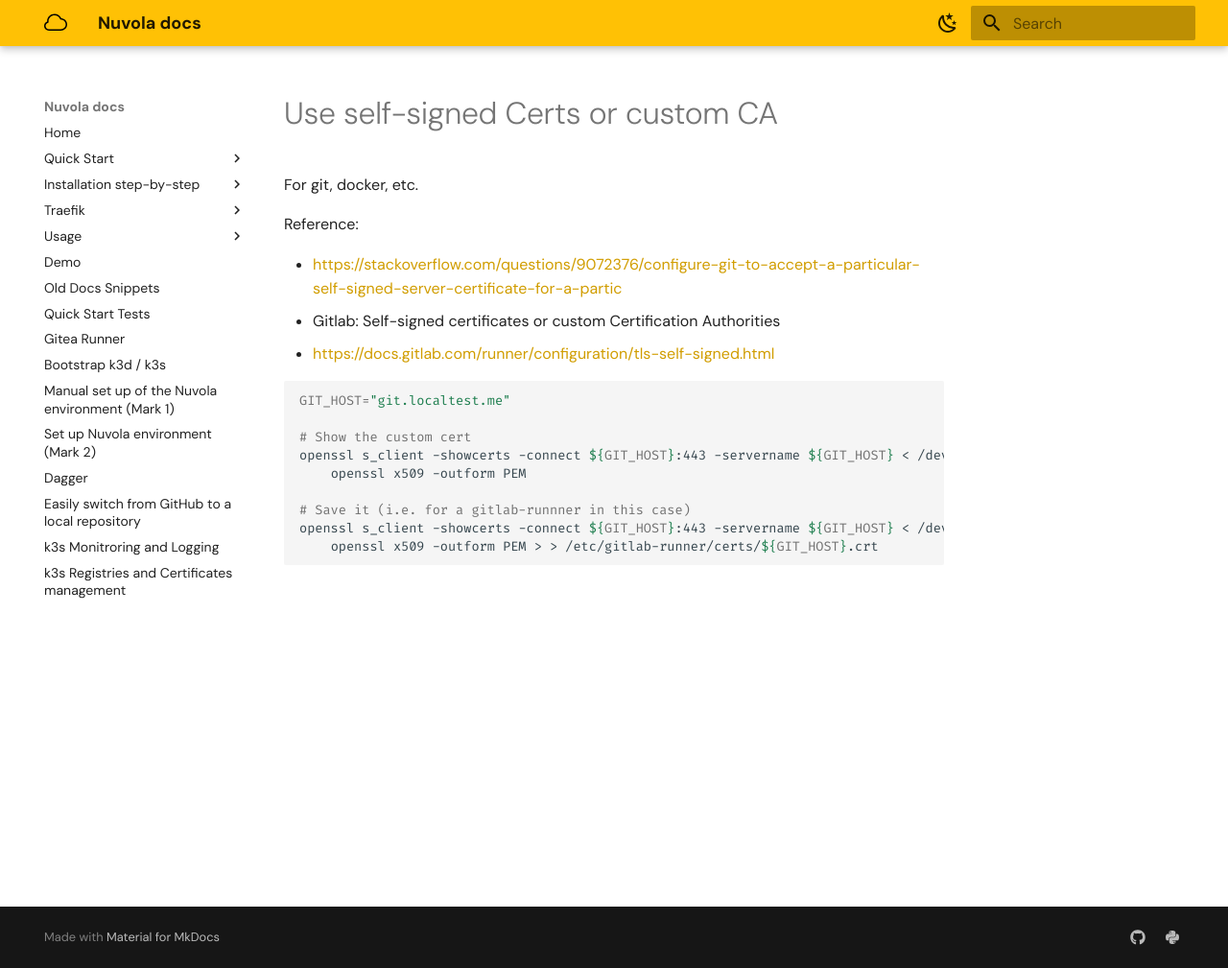
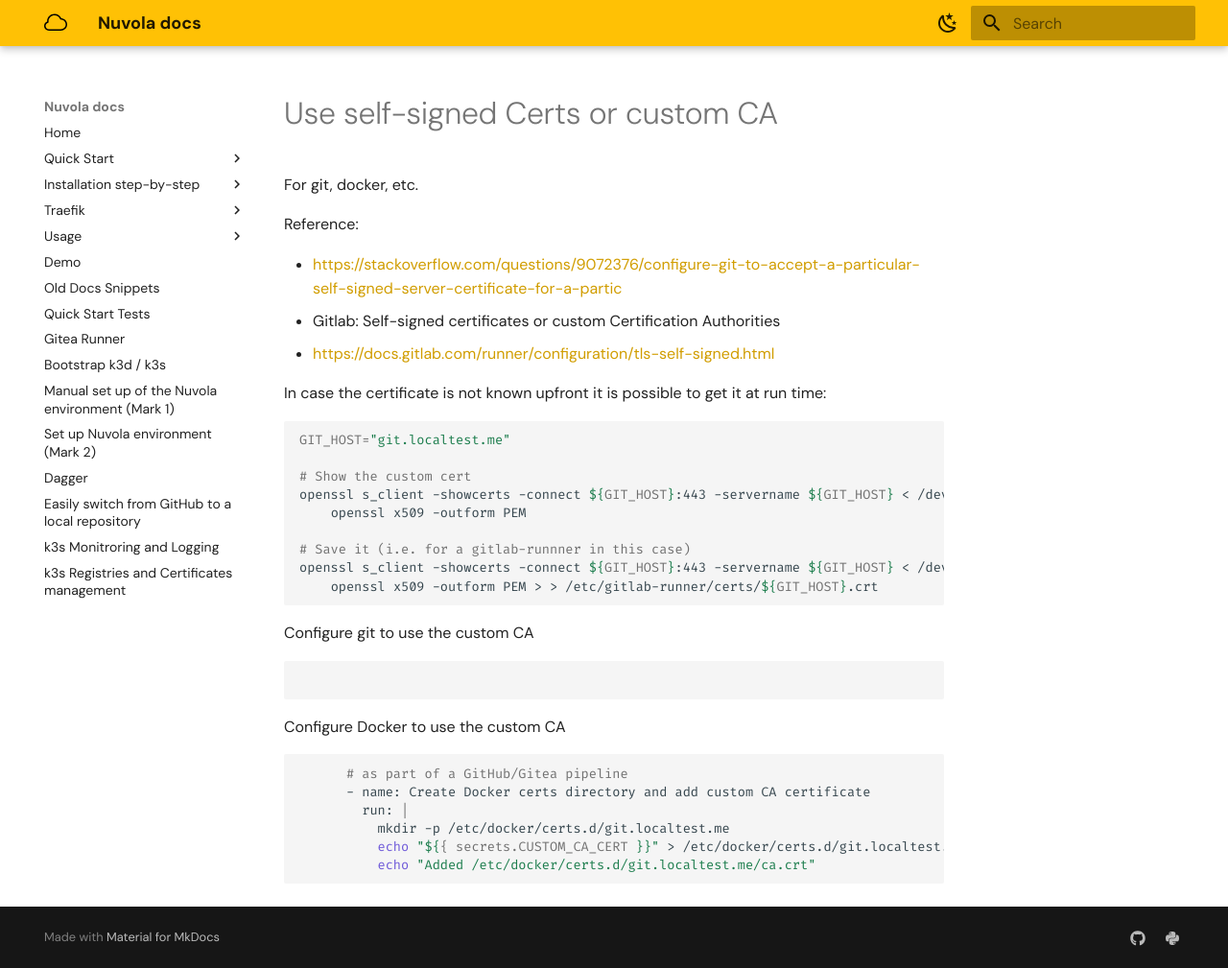
Before and after one commit to kubernetista/nuvola-docs, an MkDocs documentation site: the page built from docs/Custom-CAs-Self-Signed-Certs.md, in a window 1280 px wide and 1009 px high. Shown: the whole window at 96% size. Built offline with MkDocs 1.6.1 and Material for MkDocs 9.7.7, drawn with Linux system fonts in a browser that asks for light colours; plug-ins that fetch from the network failed and are left out.

Commit message:
sync from nuvola repo

````diff
--- a/docs/Custom-CAs-Self-Signed-Certs.md
+++ b/docs/Custom-CAs-Self-Signed-Certs.md
@@ -7,6 +7,8 @@ Reference:
 - <https://stackoverflow.com/questions/9072376/configure-git-to-accept-a-particular-self-signed-server-certificate-for-a-partic>
 - Gitlab: Self-signed certificates or custom Certification Authorities
   - <https://docs.gitlab.com/runner/configuration/tls-self-signed.html>
+
+In case the certificate is not known upfront it is possible to get it at run time:
 
 ```sh
 GIT_HOST="git.localtest.me"
@@ -20,3 +22,21 @@ openssl s_client -showcerts -connect ${GIT_HOST}:443 -servername ${GIT_HOST} < /
     openssl x509 -outform PEM > > /etc/gitlab-runner/certs/${GIT_HOST}.crt
 
 ```
+
+Configure git to use the custom CA
+
+```sh
+
+```
+
+Configure Docker to use the custom CA
+
+```sh
+      # as part of a GitHub/Gitea pipeline
+      - name: Create Docker certs directory and add custom CA certificate
+        run: |
+          mkdir -p /etc/docker/certs.d/git.localtest.me
+          echo "${{ secrets.CUSTOM_CA_CERT }}" > /etc/docker/certs.d/git.localtest.me/ca.crt
+          echo "Added /etc/docker/certs.d/git.localtest.me/ca.crt"
+
+```
````
